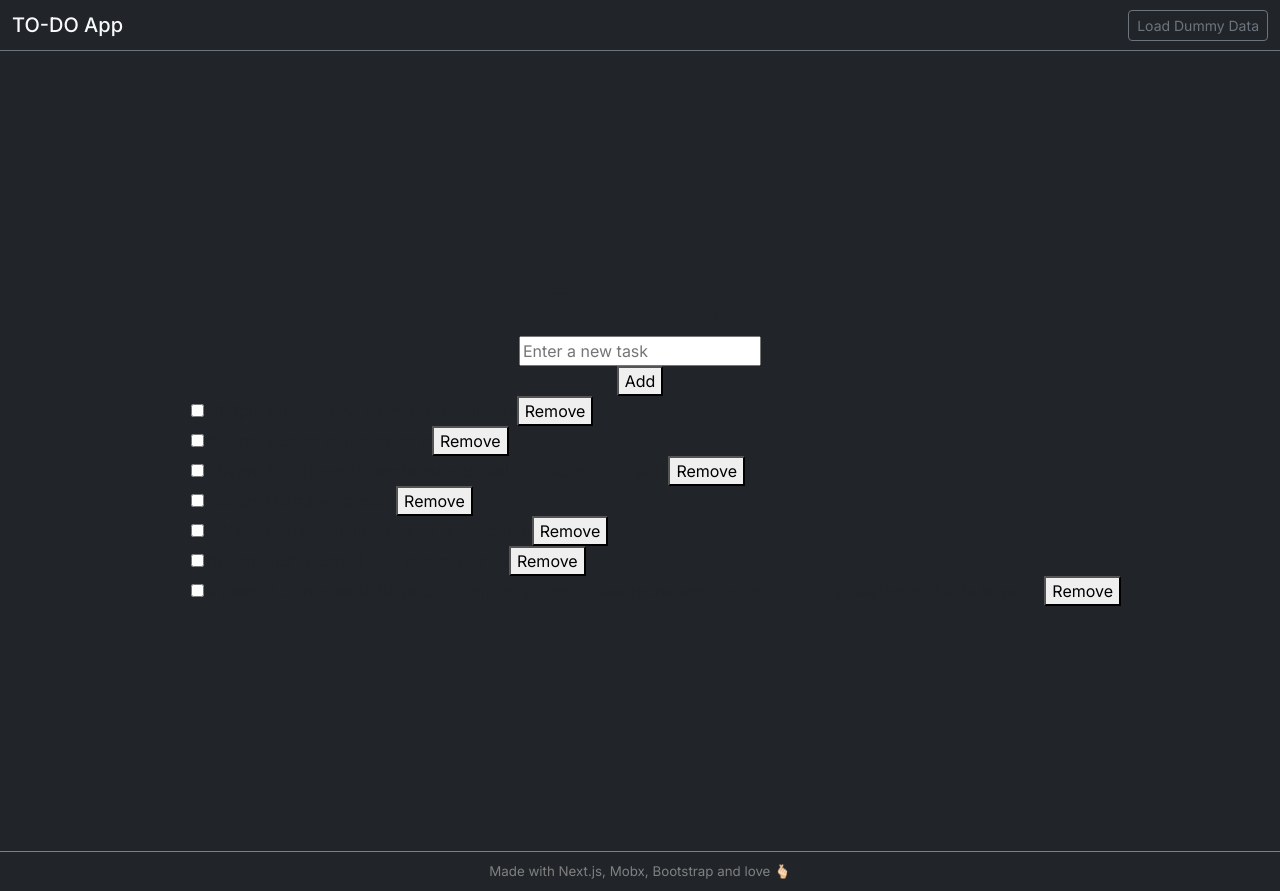
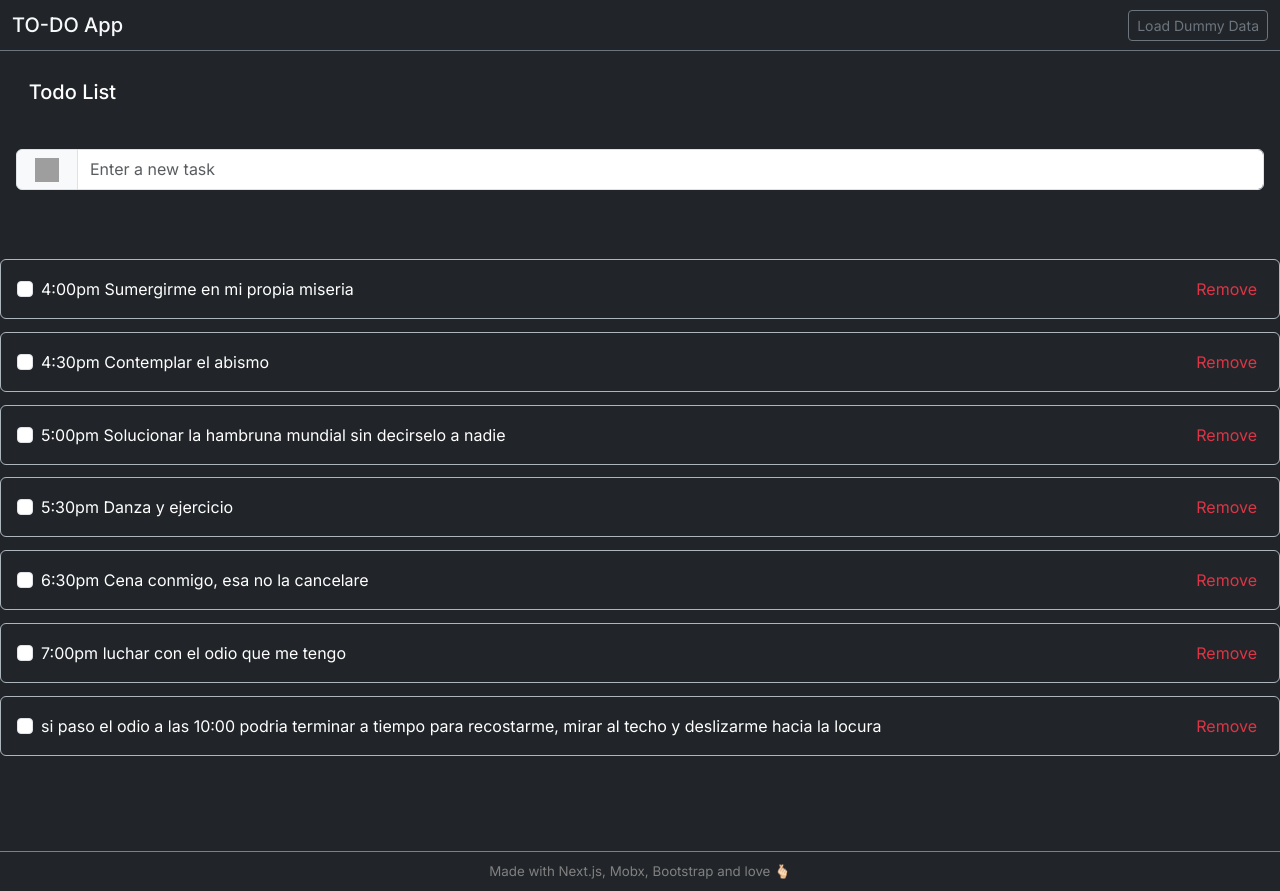
Before and after one commit to GerardoRegalado/todo-app-nextjs, a Next.js app: page / in a window 1280 px wide. Both pictures are taken after a click on the button "Load Dummy Data". Built offline with nearby package versions, Linux system fonts and the light colour scheme; grey boxes are pictures that could not be loaded.

Commit message:
Feat(): Reorganizing HTMLs in order to complete styles, also added some new css classes

```diff
--- a/pages/todo.page.tsx
+++ b/pages/todo.page.tsx
@@ -3,10 +3,12 @@
 // --> Package Imports
 import React, { useState } from 'react'
 import { observer } from 'mobx-react-lite';
+import Image from 'next/image';
 
 // --> Local Imports
 import TodoStore from '@/app/store/store';
 import TaskCard from '@/app/components/TaskCard';
+import styles from './../src/app/page.module.css'
 
 
 const TodoApp = () => {
@@ -26,24 +28,40 @@ const TodoApp = () => {
 
   return (
     <>
-      <h1>Todo App</h1>
+      <section className={styles.todoList}>
+        <div className={styles.headerContainer}>
+          <h5 className={styles.headerText}>Todo List</h5>
+        </div>
+        <div className="input-group p-3">
+          <span className="input-group-text" id="basic-addon1">
+              <button onClick={handleAddTask} className={styles.addIcon}>
+                <Image src="https://cdn.hugeicons.com/icons/add-circle-stroke-rounded.svg" alt="add-circle" width="24" height="24" />
+              </button>
+          </span>
           <input
+            className="form-control"
             type="text"
             value={newTask}
             onChange={(e) => setNewTask(e.target.value)}
             placeholder="Enter a new task"
           />
-      <button onClick={handleAddTask}>Add</button>
-      <ul>
-        {TodoStore.todos.map((task, index) => (
-          <li key={index}>
+        </div>
+        <div className={styles.taskList}>
+          <ul className={styles.ul}>
+            {TodoStore.todos.length === 0 ? (<div className={styles.noTask}>No task added</div>) : TodoStore.todos.map((task, index) => (
+              <>
+                <li className={styles.li} key={index}>
                   <TaskCard
                   task = {task}
                   index = {index}
                   />
                 </li>
+              </>
+
             ))}
           </ul>
+        </div>
+      </section>
     </>
   )
 }
--- a/src/app/components/TaskCard.tsx
+++ b/src/app/components/TaskCard.tsx
@@ -25,13 +25,23 @@ const TaskCard = ({ task, index } : { task: Task, index: number }) => {
 
   return (
     <>
-        <input
-          type="checkbox"
-          checked = {task.done}
-          onChange={handleToggleDone}
-        />
-        <span className={task.done? styles.done: ''}>{task.title}</span>
-        <button onClick={() => handleRemoveTask(index)}>Remove</button>
+    <div className={`card bg-dark border-bottom border-dark-subtle ${styles.cardContainer}`}>
+      <div className="card-body text-white d-flex align-items-center justify-content-between">
+        <div>
+          <input
+            type="checkbox"
+            className='form-check-input me-2'
+            checked = {task.done}
+            onChange={handleToggleDone} />
+          <span className={task.done? styles.done: ''}>{task.title}</span>
+        </div>
+        <button
+          className={`text-danger ${styles.remove}`}
+          onClick={() => handleRemoveTask(index)}>
+            Remove
+        </button>
+      </div>
+    </div>
     </>
   )
 }
--- a/src/app/page.module.css
+++ b/src/app/page.module.css
@@ -1,15 +1,12 @@
 .main {
   display: flex;
-  align-items: center;
-  justify-content: center;
-  flex-direction: column;
   min-height: 100vh;
   background-color:#212529;
+  flex-direction: column;
 }
 
-.done {
-  text-decoration: line-through;
-}
+
+/* FOOTER */
 
 .footer {
   height: 5vh;
@@ -25,3 +22,78 @@
   margin: 1vw;
   font-size: smaller;
 }
+
+/* PAGE TODO */
+
+.todoList {
+  flex-grow: 1;
+  overflow-y: auto;
+}
+
+.headerContainer {
+  align-items: start;
+  padding: 1rem;
+  height: fit-content;
+  width: 100%;
+}
+
+.headerText {
+  margin: 1vw;
+  color: white;
+}
+
+.addIcon {
+  background-color: transparent;
+  border: none;
+}
+
+.taskList {
+  list-style: none;
+  display: flex;
+  align-items: center;
+  justify-content: center;
+  margin-top: 5vh;
+  width: 100%;
+}
+
+.ul {
+  width: 100%;
+  padding: 0;
+  margin: 0;
+
+}
+
+.li {
+  list-style-type: none;
+}
+
+.noTask {
+  color: #dc3545;
+  width: 100%;
+  text-align: center;
+}
+
+/* TASK CARD */
+
+.cardContainer {
+  margin: 1vw 0;
+  width: 100%;
+}
+
+.card-body {
+  display: flex;
+  justify-content: space-between;
+  align-items: center;
+  width: 100%;
+}
+
+.done {
+  text-decoration: line-through;
+  color: gray;
+}
+
+.remove {
+  margin-left: auto;
+  background-color: transparent;
+  border: none;
+}
```
Lines whose indentation alone changed are shown as unchanged.
